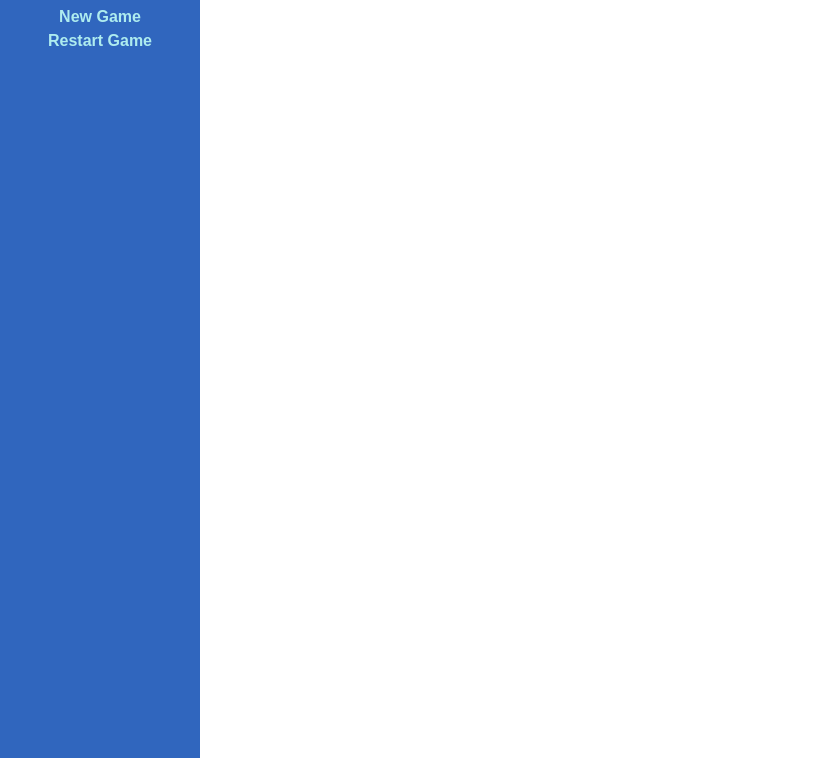
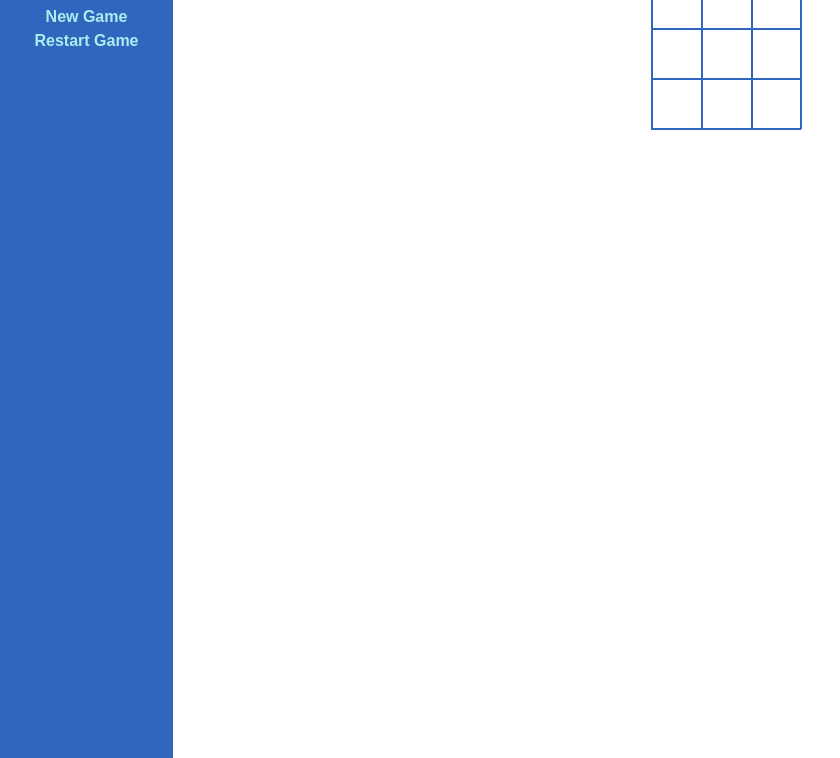
Before and after one commit to savawebdev/odin-tic-tac-toe, a plain HTML site: page index.html in a window 1280 px wide. Shown: the part 42-800 px from the top of the page, without its empty margins (0-840 px from the left). Drawn offline with Linux system fonts and the light colour scheme.

Commit message:
Added function to render 3x3 board

```diff
--- a/css/style.css
+++ b/css/style.css
@@ -20,6 +20,10 @@ body {
   text-align: center;
 }
 
+.sidebar h1 {
+  color: #aeecef;
+}
+
 .menu {
   margin-top: 20px;
   display: flex;
@@ -39,3 +43,29 @@ body {
 .menu-btn:hover {
   background: #119da4;
 }
+
+/* MAIN */
+
+.main {
+  width: 100%;
+}
+
+/* Gameboard */
+.board {
+  margin: 20px auto;
+  width: 150px;
+  display: grid;
+  grid-template-columns: repeat(3, 1fr);
+  border: 1px solid var(--primary-color);
+}
+
+.board-item {
+  display: flex;
+  justify-content: center;
+  align-items: center;
+  width: 50px;
+  height: 50px;
+  border: 1px solid var(--primary-color);
+  color: var(--primary-color);
+  cursor: pointer;
+}
--- a/script.js
+++ b/script.js
@@ -0,0 +1,22 @@
+const gameBoard = (() => {
+  const board = new Array(9).fill("");
+
+  const renderBoard = () => {
+    const mainSection = document.querySelector("main");
+
+    const boardSection = document.createElement("div");
+    boardSection.classList.add("board");
+    mainSection.appendChild(boardSection);
+
+    board.forEach((ele) => {
+      const newBoardItem = document.createElement("div");
+      newBoardItem.classList.add("board-item");
+      newBoardItem.textContent = ele;
+      boardSection.appendChild(newBoardItem);
+    });
+  };
+
+  return { board, renderBoard };
+})();
+
+gameBoard.renderBoard();
```
Also changed, not shown: index.html (+1 -0 lines).
